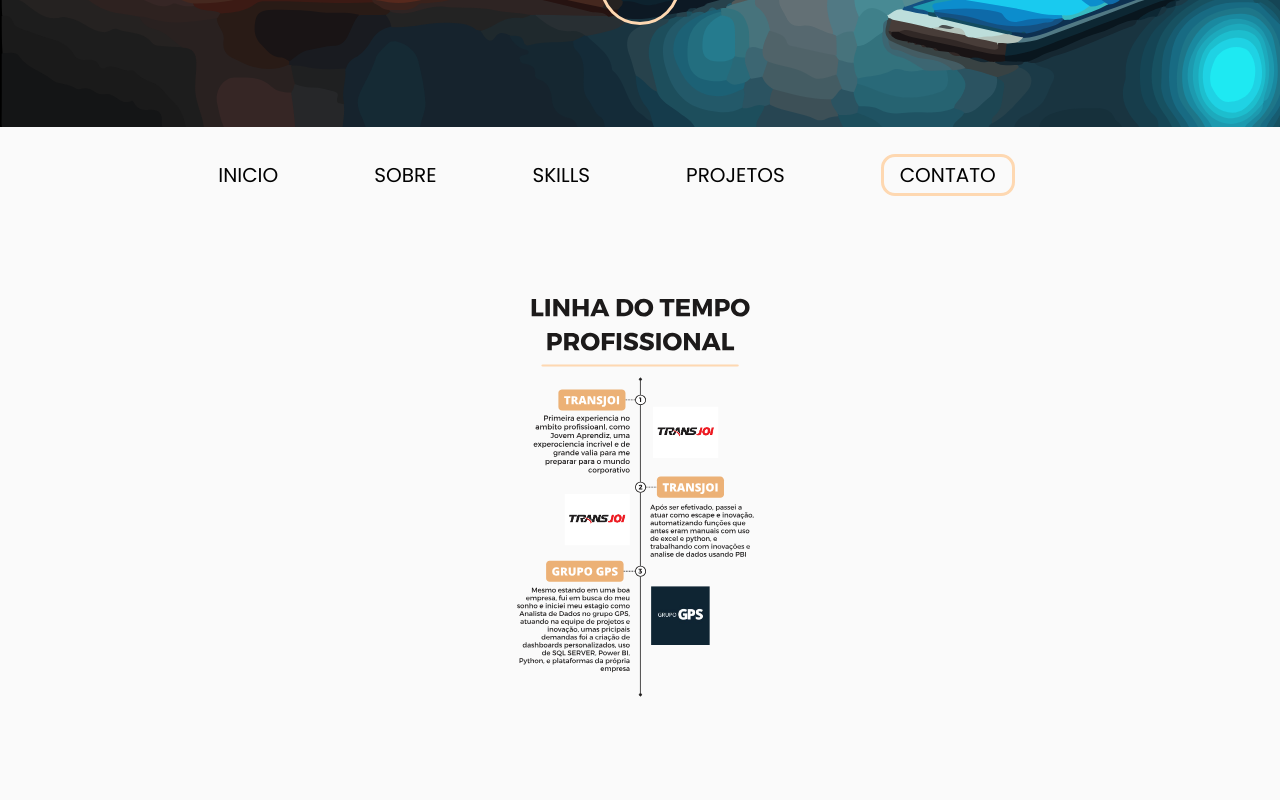
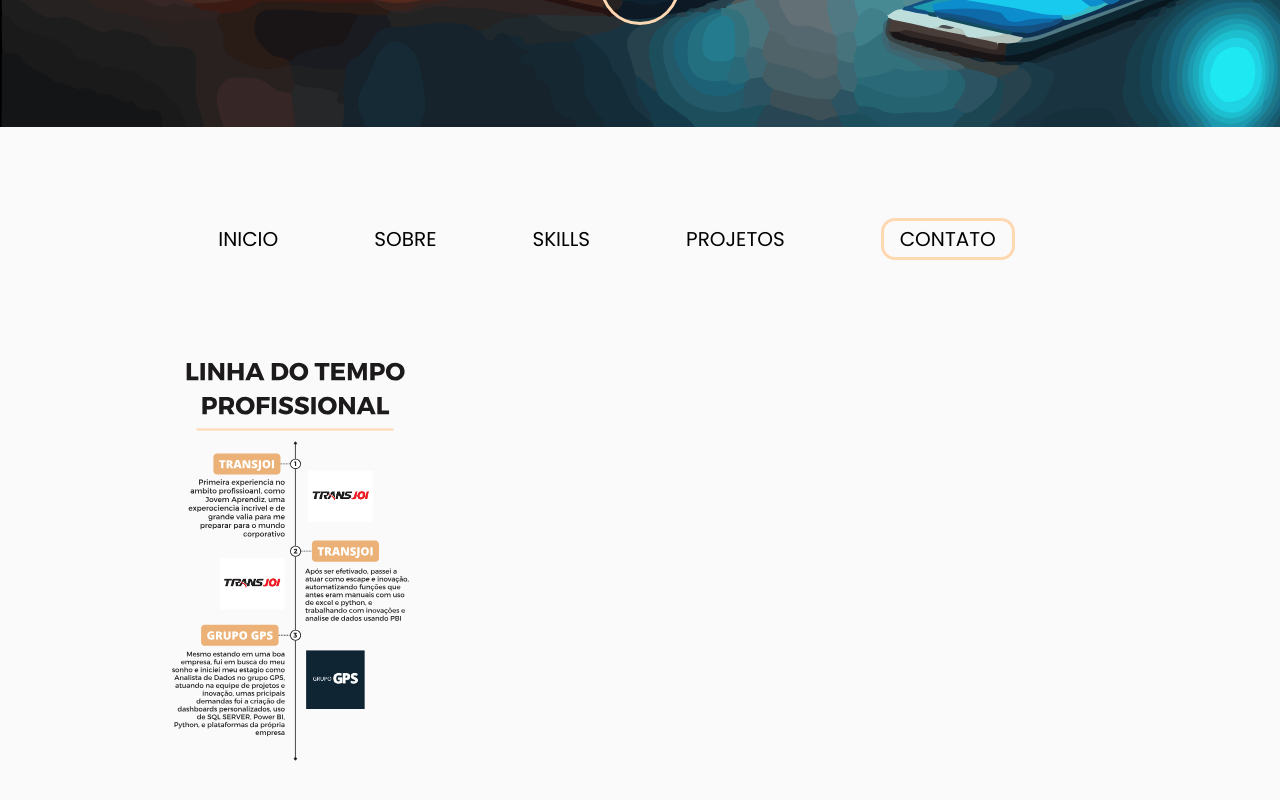
Before and after one commit to EduardoBOliveira/MeuPortifolio, a React (Vite) app in the folder Portifolio/: page / in a window 1280 px wide. Shown: the part 880-1680 px from the top of the page. Built offline with nearby package versions, Linux system fonts and the light colour scheme.

Commit message:
Ajuste de tela SOBRE

```diff
--- a/Portifolio/src/Pages/Home/index.jsx
+++ b/Portifolio/src/Pages/Home/index.jsx
@@ -90,10 +90,10 @@ export default function Home() {
         </article>
 
         <article className="sobre">
-          <div id="sobre">
+          <div id="sobre" className="sobre_container">
+
             <Header />
-
-              <div className="sobre_container">
+              <div className="sobre_corpo">
                 <img
                   src={FotoSecundaria}
                   alt="Foto do desenvolvedor Eduardo Bezerra, um homem branco com cabelo castanho claro e olhos castanhos."
--- a/Portifolio/src/Pages/Home/sobre.css
+++ b/Portifolio/src/Pages/Home/sobre.css
@@ -1,9 +1,13 @@
 .sobre {
-
   background-repeat: no-repeat;
   background-size: cover;
   height: 100%;
   width: 100%;
+}
+
+.sobre_container{
+  padding: auto;
+
 }
 
 .sobre_titulo {
@@ -30,9 +34,9 @@
   font-size: 2.3rem;
 }
 
-.sobre_container {
+.sobre_corpo {
   display: flex;
-  padding: 7rem;
+  padding: 4rem;
   gap: 2rem;
   align-items: center;
 }
```
